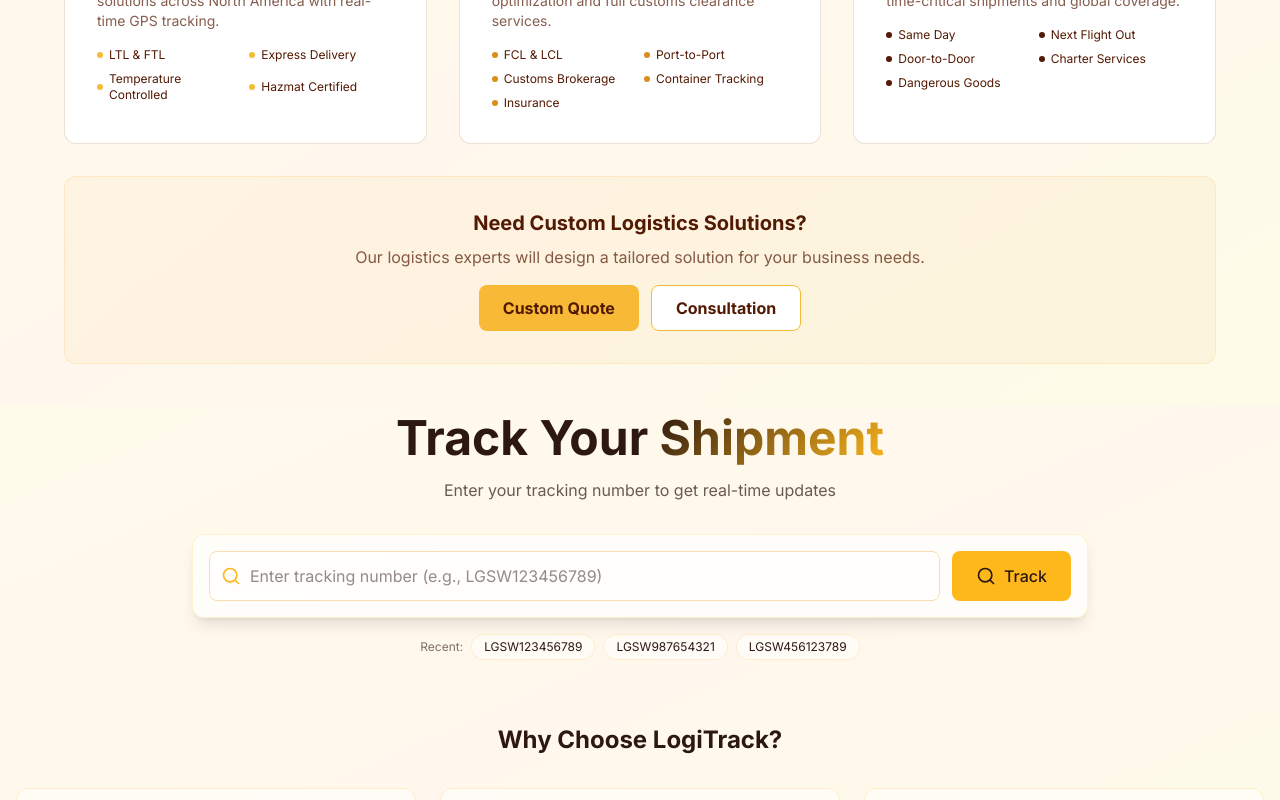
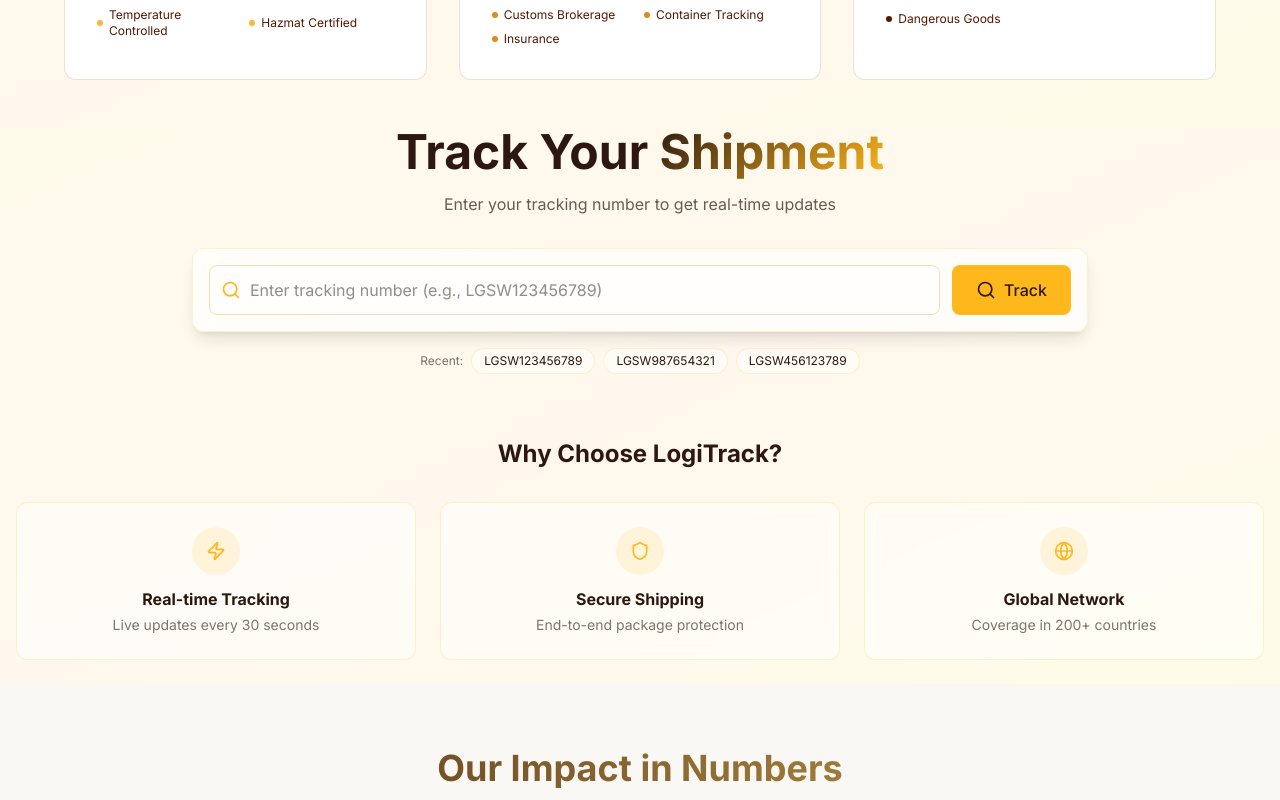
Before and after one commit to Prathamesh0008/KVA-Logistic, a Next.js app: page / in a window 1280 px wide. Shown: the part 1420-2220 px from the top of the page. Built offline with nearby package versions, Linux system fonts and the light colour scheme.

Commit message:
Upasana -06/03/2026

```diff
--- a/app/components/Services.jsx
+++ b/app/components/Services.jsx
@@ -9,9 +9,9 @@
   };
 
   return (
-    <div className="min-h-screen bg-gradient-to-br from-amber-50 via-orange-50 to-yellow-50 flex flex-col">
+  <div className="bg-gradient-to-br from-amber-50 via-orange-50 to-yellow-50">
       {/* Hero Section - Minimal */}
-      <section className="relative py-8 md:py-12 lg:py-16 overflow-hidden">
+   <section className="py-8">
         <div className="container mx-auto px-3 sm:px-4 relative z-10">
           <div className="max-w-3xl mx-auto text-center">
             <h1 className="text-xl sm:text-2xl md:text-3xl lg:text-4xl font-bold mb-2">
@@ -167,42 +167,8 @@
               </div>
             </div>
 
-            {/* CTA Section - Only this, no footer */}
-            <div
-              className="p-6 md:p-8 rounded-xl text-center"
-              style={{
-                background: `linear-gradient(135deg, ${colors.goldenYellow}10, ${colors.orange}10)`,
-                border: `1px solid ${colors.goldenYellow}30`,
-              }}
-            >
-              <h3 className="text-lg sm:text-xl font-bold mb-2" style={{ color: colors.darkBrown }}>
-                Need Custom Logistics Solutions?
-              </h3>
-              <p className="text-sm sm:text-base mb-4 max-w-2xl mx-auto" style={{ color: colors.darkBrown, opacity: 0.7 }}>
-                Our logistics experts will design a tailored solution for your business needs.
-              </p>
-              <div className="flex flex-row gap-3 justify-center">
-                <button
-                  className="px-5 sm:px-6 py-2 sm:py-2.5 rounded-lg font-bold text-sm sm:text-base transition-all hover:shadow-md"
-                  style={{
-                    backgroundColor: colors.goldenYellow,
-                    color: colors.darkBrown,
-                  }}
-                >
-                  Custom Quote
-                </button>
-                <button
-                  className="px-5 sm:px-6 py-2 sm:py-2.5 rounded-lg font-bold text-sm sm:text-base transition-all hover:shadow-md border"
-                  style={{
-                    borderColor: colors.goldenYellow,
-                    color: colors.darkBrown,
-                    backgroundColor: "white",
-                  }}
-                >
-                  Consultation
-                </button>
-              </div>
-            </div>
+
+
           </div>
         </div>
       </section>
--- a/app/components/Tracking.jsx
+++ b/app/components/Tracking.jsx
@@ -225,23 +225,28 @@
   }
 
  return (
-    <div className=" bg-gradient-to-br from-amber-50 via-orange-50 to-yellow-50">
-      {/* Single Navigation Bar - Professional */}
-
+  <div className="bg-gradient-to-br from-amber-50 via-orange-50 to-yellow-50">
 
     {/* Main Content */}
-<div className="container mx-auto px-4 pt-2 pb-6">
+    <div className="container mx-auto px-4 pt-0 mt-0 pb-6">
       <div className="max-w-4xl mx-auto text-center">
 
-          <h1 className="text-4xl md:text-5xl font-bold mb-4">
+        <h1 className="text-4xl md:text-5xl font-bold mb-4 mt-0">
           <span style={{ color: colors.darkBrown }}>Track Your </span>
-            <span className="bg-clip-text text-transparent" style={{
-              backgroundImage: `linear-gradient(135deg, ${colors.darkBrown}, ${colors.goldenYellow})`
-            }}>
+          <span
+            className="bg-clip-text text-transparent"
+            style={{
+              backgroundImage: `linear-gradient(135deg, ${colors.darkBrown}, ${colors.goldenYellow})`,
+            }}
+          >
             Shipment
           </span>
         </h1>
-          <p className="text-base mb-8" style={{ color: colors.darkBrown, opacity: 0.7 }}>
+
+        <p
+          className="text-base mb-8"
+          style={{ color: colors.darkBrown, opacity: 0.7 }}
+        >
           Enter your tracking number to get real-time updates
         </p>
 
```
Lines whose indentation alone changed are shown as unchanged.
